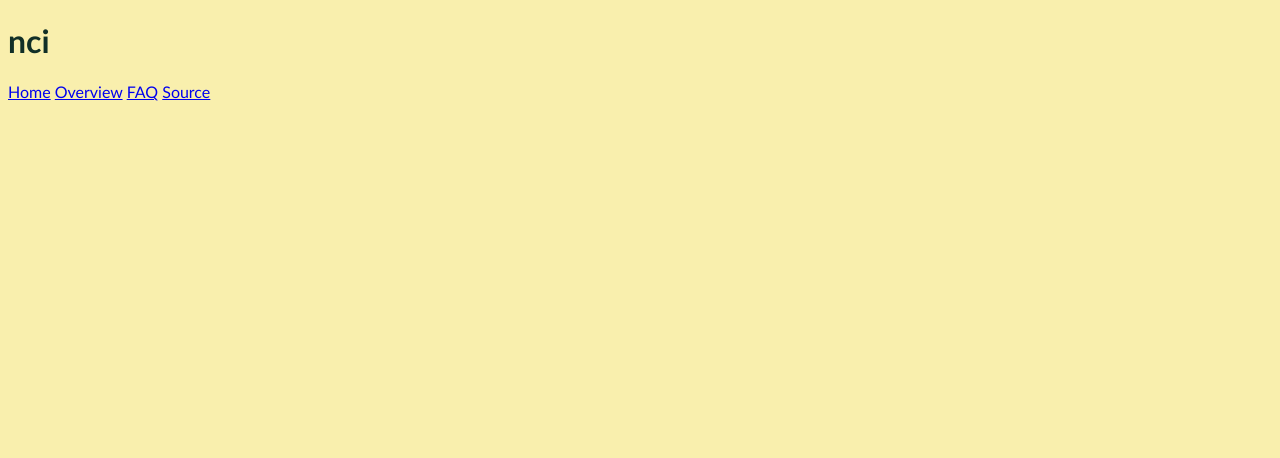
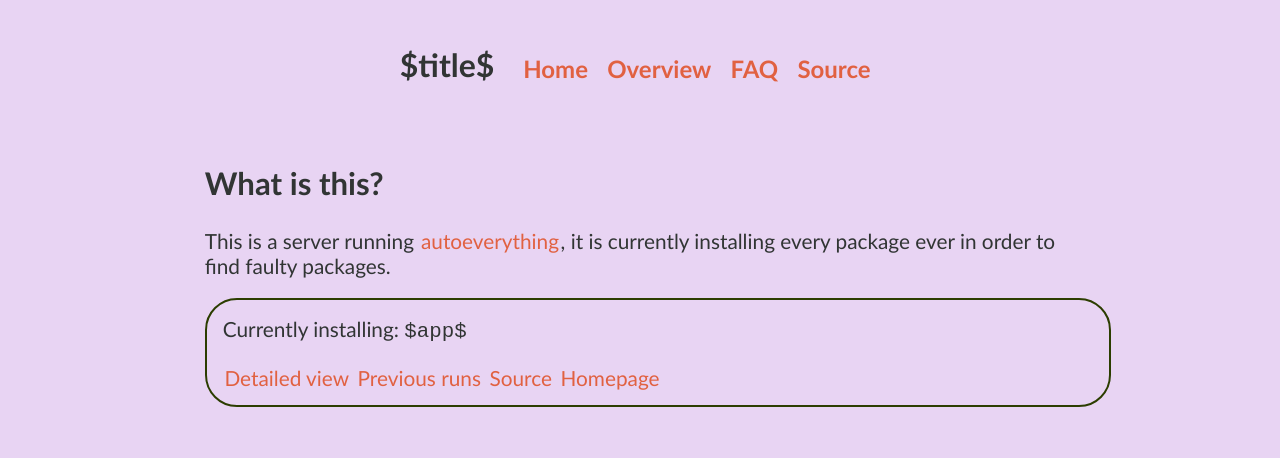
Before and after one commit to penguinite/autoeverything, a plain HTML site: page web_mockup/index.html in a window 1280 px wide. Drawn offline with Linux system fonts and the light colour scheme.

Commit message:
wip: More work

```diff
--- a/web_mockup/index.html
+++ b/web_mockup/index.html
@@ -8,16 +8,18 @@
     </head>
     <body>
         <header>
-            <h1>nci</h1>
-            <nav>
-                <a href="#">Home</a>
-                <a href="#">Overview</a>
-                <a href="#">FAQ</a>
-                <a href="#">Source</a>
-            </nav>
+            <h1>$title$<span><a href="/">Home</a><a href="/logs/">Overview</a><a href="/about/">FAQ</a><a href="https://github.com/penguinite/autoeverything.git">Source</a></span></h1>
         </header>
         <main>
-
+            <h2>What is this?</h2>
+            <p>This is a server running <a href="https://github.com/penguinite/autoeverything/">autoeverything</a>, it is currently installing every package ever in order to find faulty packages.</p>
+            <div class="box">
+                <p>Currently installing: <code>$app$</code></p>
+                <a href="/logs/$app$/latest/">Detailed view</a>
+                <a href="/logs/$app$/">Previous runs</a>
+                <a href="/source/$app$/">Source</a>
+                <a href="/site/$app$/">Homepage</a>
+            </div>
         </main>
         <footer>
 
--- a/web_mockup/style.css
+++ b/web_mockup/style.css
@@ -1,8 +1,8 @@
 :root {
-    --bgColor: #F9EFAD;
-    --linkColor: #F99C10;
-    --txtColor: #112F27;
-    --borderColor: #86B789;
+    --bgColor: #e8d4f3;
+    --linkColor: #E16141;
+    --txtColor: #313534;
+    --borderColor: #2c3d00;
     --casualFonts: 'Gill Sans', 'Gill Sans MT', Calibri, 'Trebuchet MS', system-ui, sans-serif;
 }
 
@@ -11,3 +11,47 @@ body {
     color: var(--txtColor);
     font-family: var(--casualFonts);
 }
+
+header, main, footer {
+    max-width: 68vw;
+    margin:auto;
+    padding: 1rem;
+}
+
+a {
+    text-decoration: none;
+    color: var(--linkColor);
+    transition: 0.2s color, background-color;
+    border-radius: 0.3rem;
+    padding: 0.1rem;
+}
+
+a:hover {
+    color: var(--bgColor);
+    background-color: var(--linkColor);
+}
+
+header {
+    text-align: center;
+}
+
+header span {
+    margin-left: 1.2rem;
+}
+
+header a {
+    margin: 0 0.5rem 0 0.5rem;
+    font-size: 1.5rem;
+}
+
+main { font-size: 1.3rem; }
+
+/* box */
+.box {
+    width: 100%;
+    border: 2px solid var(--borderColor);
+    border-radius: 2rem;
+    padding:1rem;
+}
+
+.box p:nth-child(1) { margin-top:0; }
```
Also changed, not shown: 1 other file.
